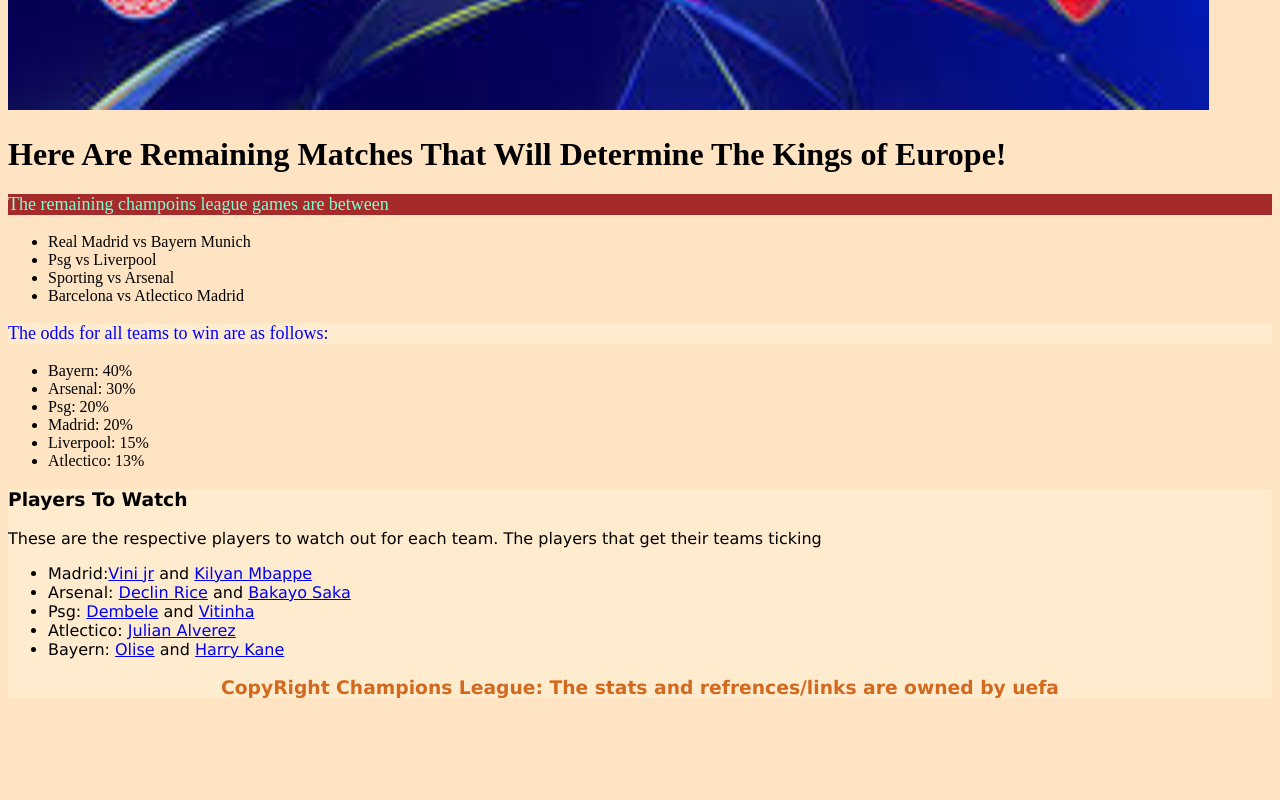
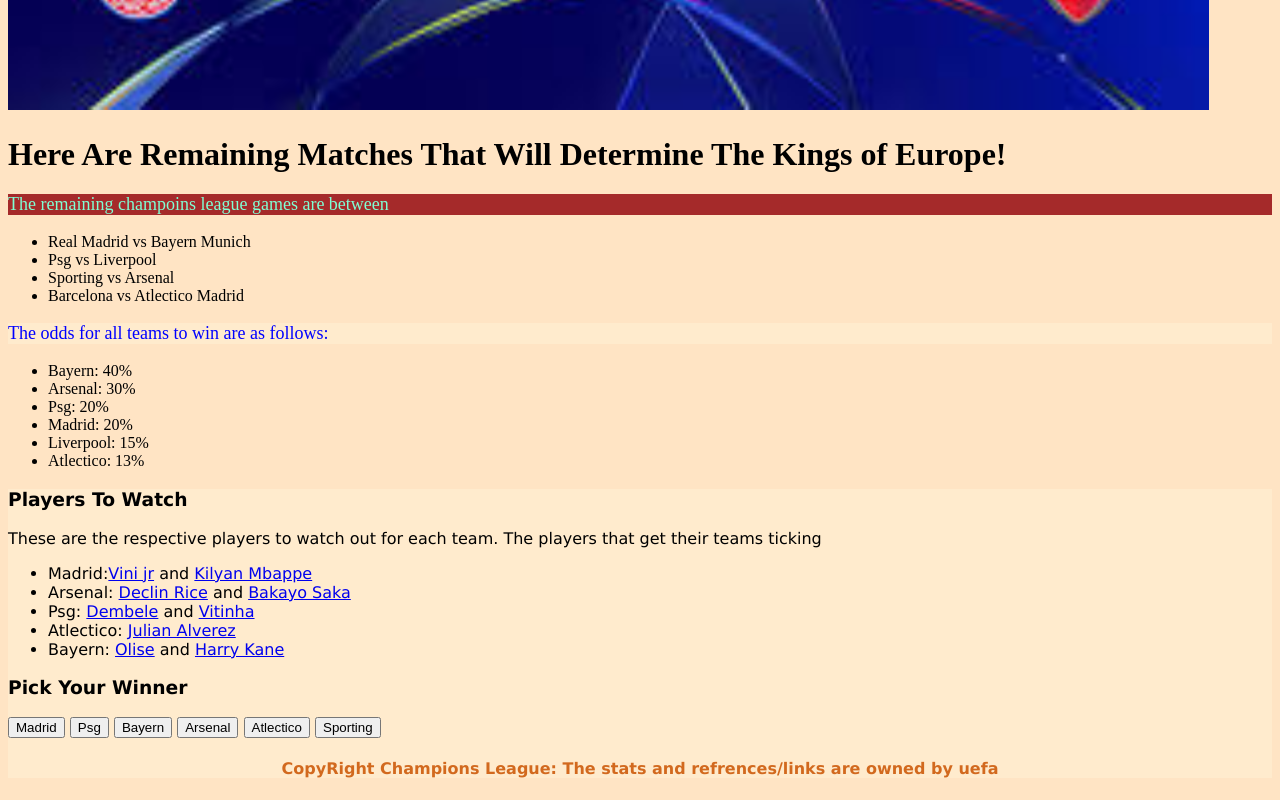
Before and after one commit to Mago711/mago711.github.io, a plain HTML site: page Week2/index.html in a window 1280 px wide. Shown: the part 570-1370 px from the top of the page. Before the commit the page ends 1287 px from the top, so only its background shows below. Drawn offline with Linux system fonts and the light colour scheme.

Commit message:
Update index.html
added some more code

```diff
--- a/Week2/index.html
+++ b/Week2/index.html
@@ -59,8 +59,24 @@
                     Kane</a></li>
         </ul>
 
-        <h3 style="text-align: center; color: chocolate;">CopyRight Champions League: The stats and refrences/links are
-            owned by uefa</h3>
+        <h3>Pick Your Winner</h3>
+
+        <section class="button-group">
+
+            <button id="one">Madrid</button>
+
+            <button id="two">Psg</button>
+            <button id="three">Bayern</button>
+            <button id="four">Arsenal</button>
+            <button id="five">Atlectico</button>
+            <button id="six">Sporting</button>
+
+        </section>
+
+        <h4 style="text-align: center; color: chocolate;">CopyRight Champions League: The stats and refrences/links are
+            owned by uefa</h4>
+
+
 
     </div>
 </body>
```
